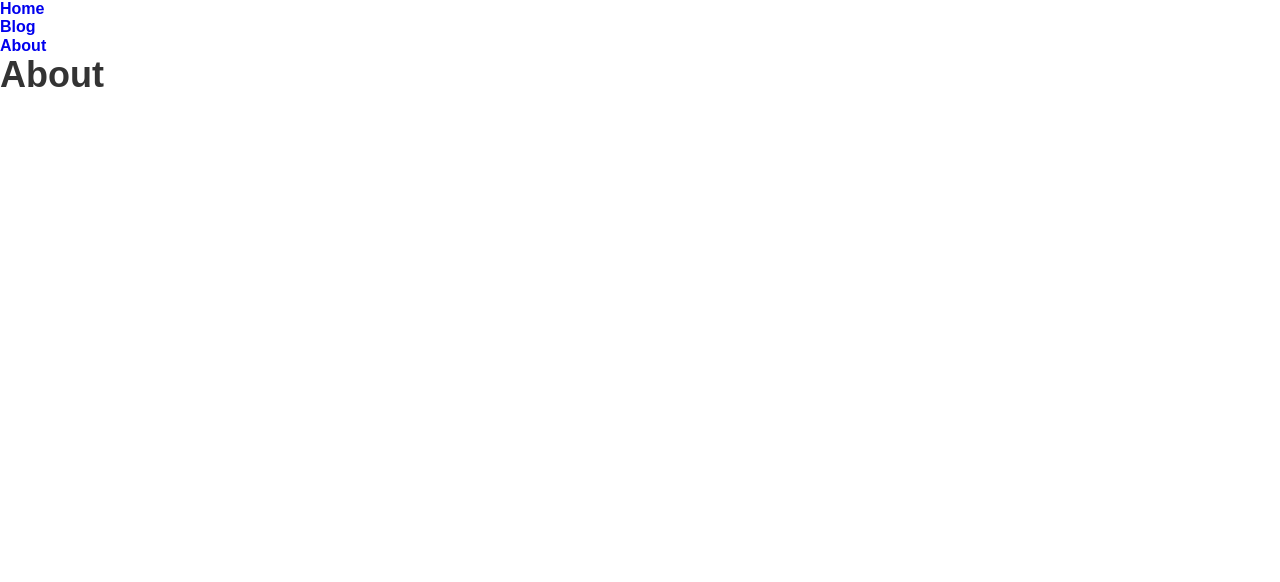
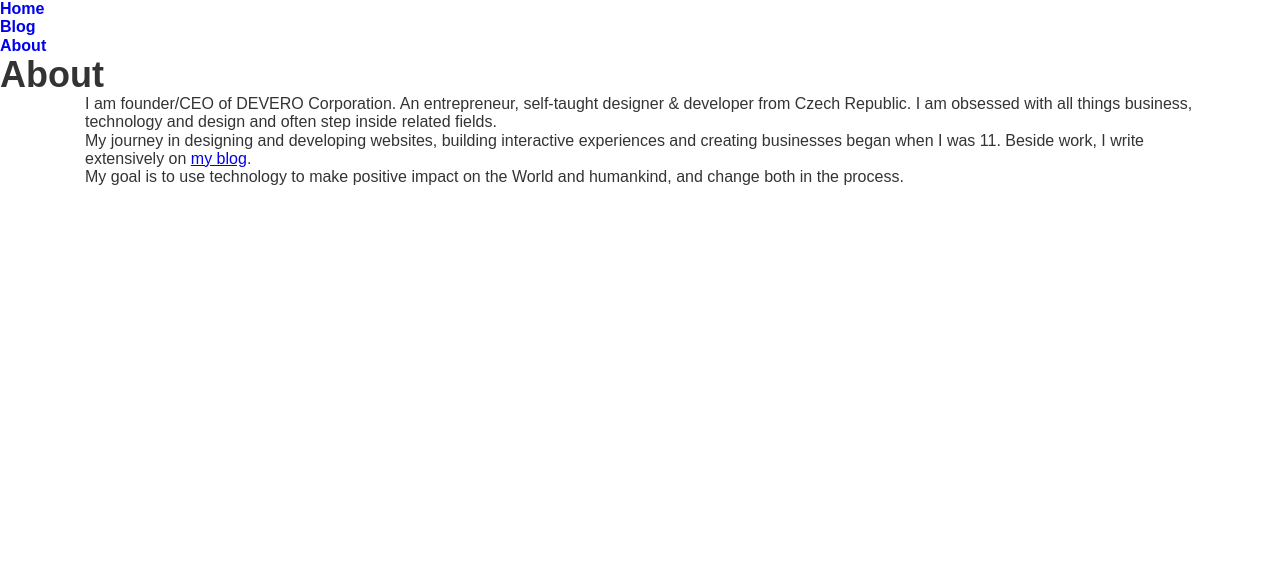
Before and after one commit to alexdevero/alex-devero-website-gatsbyjs, a Gatsby site: page /about in a window 1280 px wide. Shown: the top 582 px of the page. Built offline with nearby package versions, Linux system fonts and the light colour scheme; Gatsby itself is replaced by a stand-in of ours.

Commit message:
Update content of home & about pages

```diff
--- a/src/pages/about.js
+++ b/src/pages/about.js
@@ -4,7 +4,23 @@ import Layout from '../components/layout'
 
 const AboutPage = () => (
   <Layout>
-    <h1>About</h1>
+    <div className="hero">
+      <h1>About</h1>
+    </div>
+
+    <div className="container">
+      <p>I am founder/CEO of DEVERO Corporation. An entrepreneur, self-taught designer &amp; developer from Czech Republic. I am obsessed with all things business, technology and design and often step inside related fields.</p>
+
+      <p>
+        My journey in designing and developing websites, building interactive experiences and creating businesses began when I was 11. Beside work, I write extensively on{' '}
+        <a className="link--red link--underline" href="https://blog.alexdevero.com/">
+          my blog
+        </a>
+        .
+      </p>
+
+      <p>My goal is to use technology to make positive impact on the World and humankind, and change both in the process.</p>
+    </div>
   </Layout>
 )
 
```
Also changed, not shown: src/pages/index.js (+0 -8 lines).
